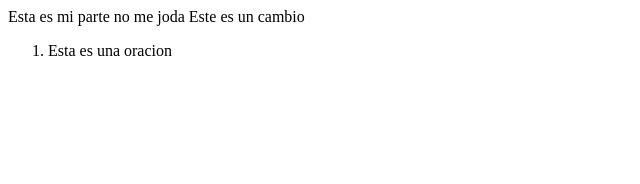
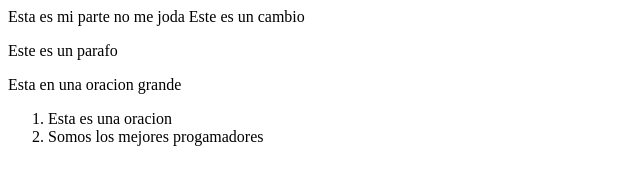
Before and after one commit to miequipo/santiago, a plain HTML site: page index.html in a window 1280 px wide. Shown: the whole page, without its empty margins (0-640 px from the left). Drawn offline with Linux system fonts and the light colour scheme.

Commit message:
agrege unas cosas a index.html

```diff
--- a/index.html
+++ b/index.html
@@ -3,8 +3,13 @@
 		Esta es mi parte no me joda
 		Este es un cambio
 
+		<p>Este es un parafo</p>
+
+		<bold>Esta en una oracion grande</bold>
+
 		<ol>
 			<li>Esta es una oracion</li>
+			<li>Somos los mejores progamadores</li>
 		</ol>
 	</body>
 </html>
```
